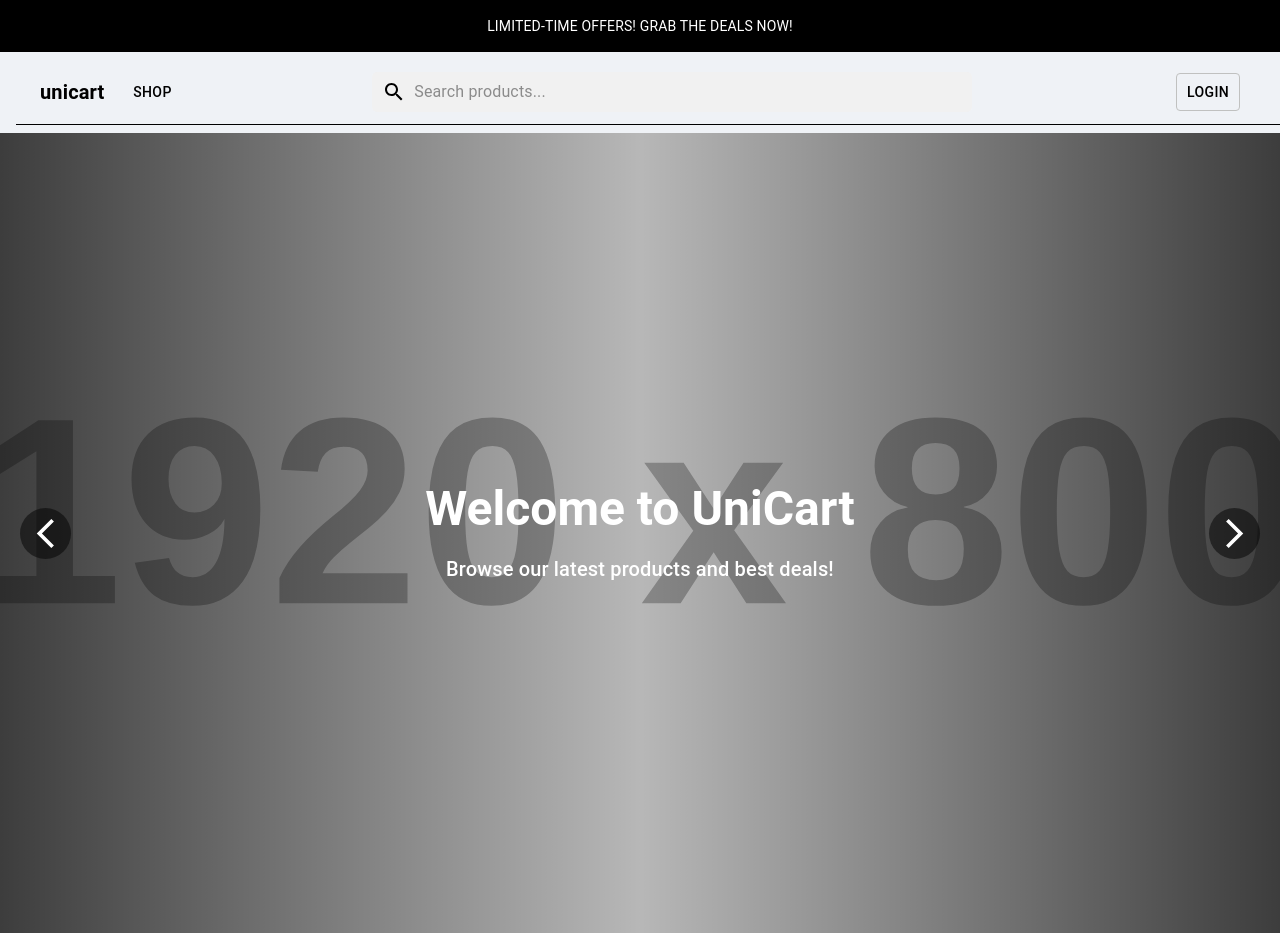
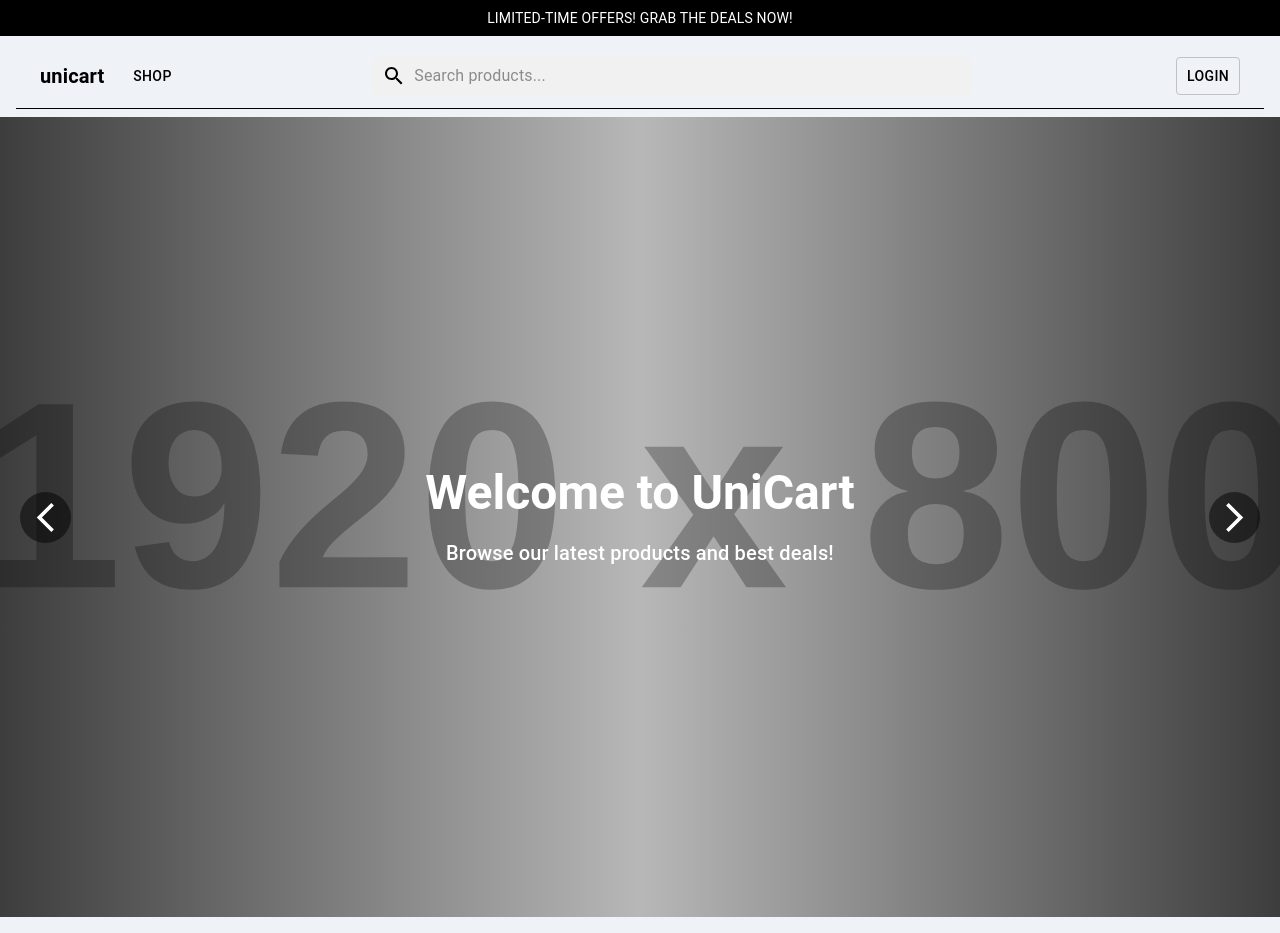
Before and after one commit to ashdejesus/unicart, a React (Vite) app: page /dashboard in a window 1280 px wide. Built offline with nearby package versions, Linux system fonts and the light colour scheme; no server answers.

Commit message:
minor ui changes

```diff
--- a/src/components/Navbar.jsx
+++ b/src/components/Navbar.jsx
@@ -35,7 +35,7 @@ const Navbar = () => {
   return (
     <>
       {/* Promotional Banner */}
-      <Box sx={{ backgroundColor: "black", color: "white", textAlign: "center", py: 2 }}>
+      <Box sx={{ backgroundColor: "black", color: "white", textAlign: "center", py: 1 }}>
         <Typography variant="body2"> LIMITED-TIME OFFERS! GRAB THE DEALS NOW!</Typography>
       </Box>
 
@@ -128,7 +128,7 @@ const Navbar = () => {
           </Box>
         </Toolbar>
         {/* More Visible Line Break at the Bottom of Navbar */}
-     <Divider sx={{ width: "100vw", borderBottomWidth: 1, backgroundColor: "#000" }} />
+        <Divider sx={{ width: "100%", borderBottomWidth: 1, backgroundColor: "#000" }} />
       </AppBar>
     </>
   );
--- a/src/pages/Dashboard.jsx
+++ b/src/pages/Dashboard.jsx
@@ -48,6 +48,8 @@ const Dashboard = () => {
     justifyContent: "center",
     textAlign: "center",
     overflow: "hidden",
+    m: 0,  // Ensure no margin
+    p: 0,  // Ensure no padding
     "&::after": {
       content: "''",
       position: "absolute",
@@ -60,6 +62,7 @@ const Dashboard = () => {
     },
   }}
 >
+
         <Box sx={{ position: "relative", zIndex: 2, color: "white", px: 3 }}>
           <Typography variant="h3" sx={{ fontWeight: "bold", mb: 2 }}>
             Welcome to UniCart
```
Lines whose indentation alone changed are shown as unchanged.
